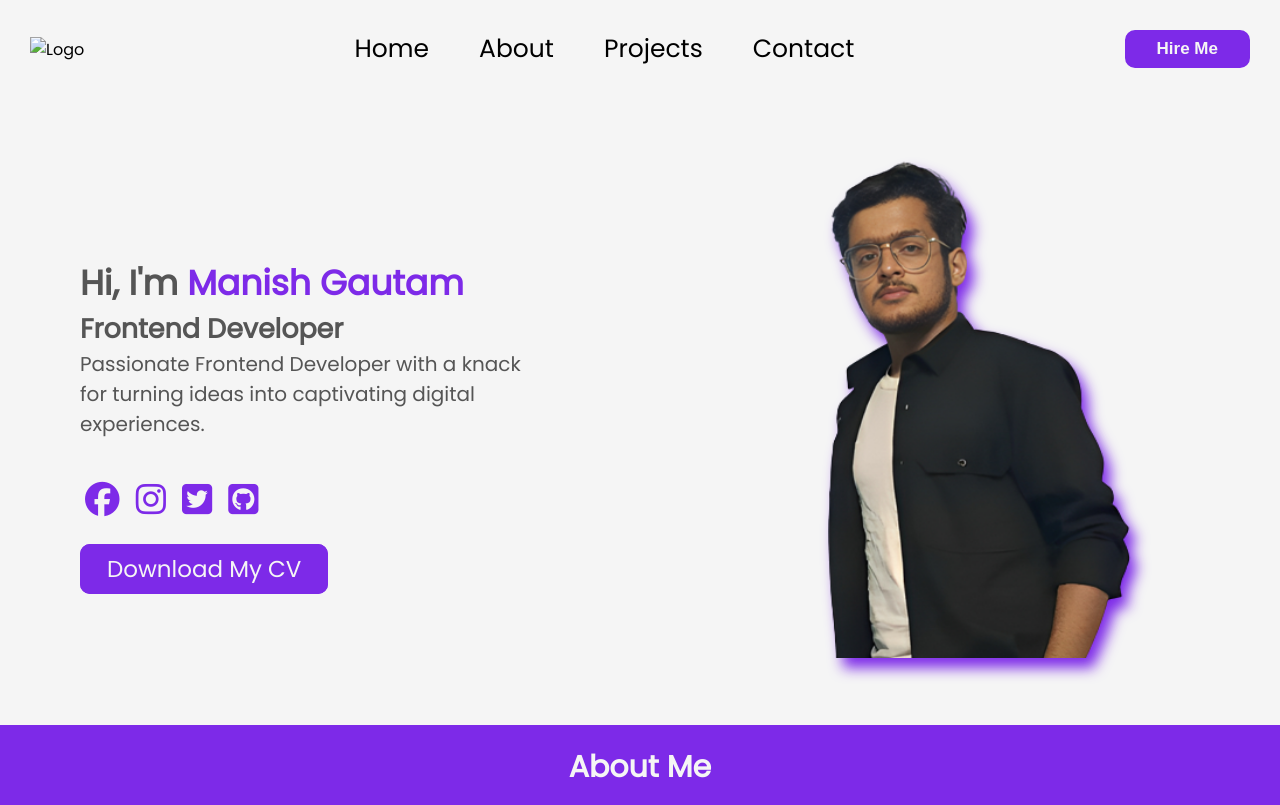
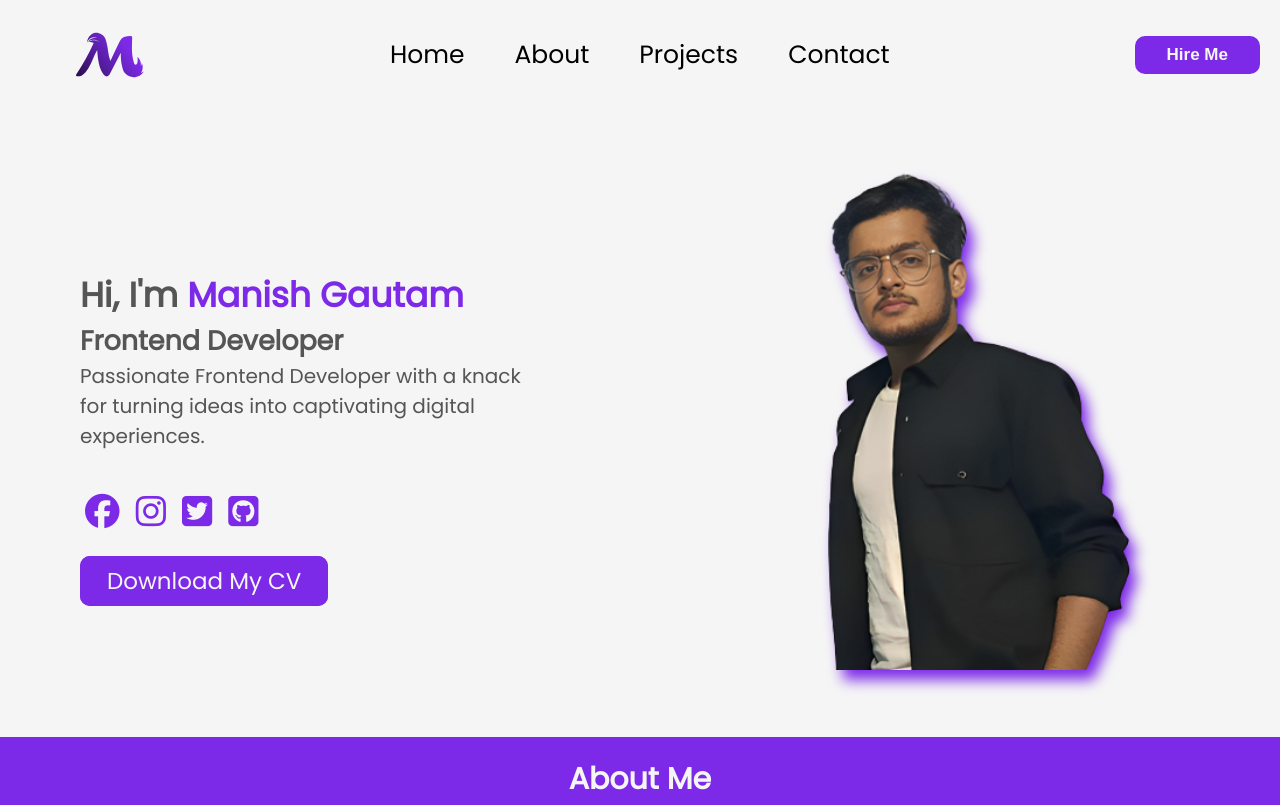
Before and after one commit to gautam-manish/portfolio, a plain HTML site: page index.html in a window 1280 px wide. Shown: the top 805 px of the page. Drawn offline with Linux system fonts and the light colour scheme.

Commit message:
Added logo

```diff
--- a/index.html
+++ b/index.html
@@ -10,11 +10,12 @@
     <script src="https://kit.fontawesome.com/a02194ae4e.js" crossorigin="anonymous"></script>
     <title>Manish Gautam</title>
     <link rel="stylesheet" href="style.css">
+    <link rel="icon" href="manish.svg">
 </head>
 
 <body>
     <header>
-        <img src="" alt="Logo">
+        <img src="manish.svg" alt="Logo">
         <div class="nav">
             <li><a href="#">Home</a></li>
             <li><a href="#">About</a></li>
--- a/style.css
+++ b/style.css
@@ -12,7 +12,13 @@ header {
     display: flex;
     justify-content: space-between;
     align-items: center;
-    padding: 30px;
+    padding: 20px;
+}
+
+header img {
+    height: 70px;
+    width: 70px;
+    margin-left: 55px;
 }
 
 .nav {
@@ -253,6 +259,7 @@ button:hover {
     color: #7d2ae8;
     background-color: whitesmoke;
 }
+
 /* Contact */
 
 .contact h1 {
@@ -262,13 +269,16 @@ button:hover {
     font-size: 30px;
 }
 
-.contacts{
+.contacts {
     display: grid;
     place-items: center;
     flex-direction: column;
     display: flex;
 }
-.names, .email, .message{
+
+.names,
+.email,
+.message {
     border: none;
     margin-bottom: 10px;
     padding: 16.5px;
@@ -279,7 +289,8 @@ button:hover {
     color: black;
     width: 400px;
 }
-.submit{
+
+.submit {
     background-color: #7d2ae8;
     border-radius: 20px;
     color: white;
```
Also changed, not shown: manish.svg (added). Lines whose indentation alone changed are shown as unchanged.
